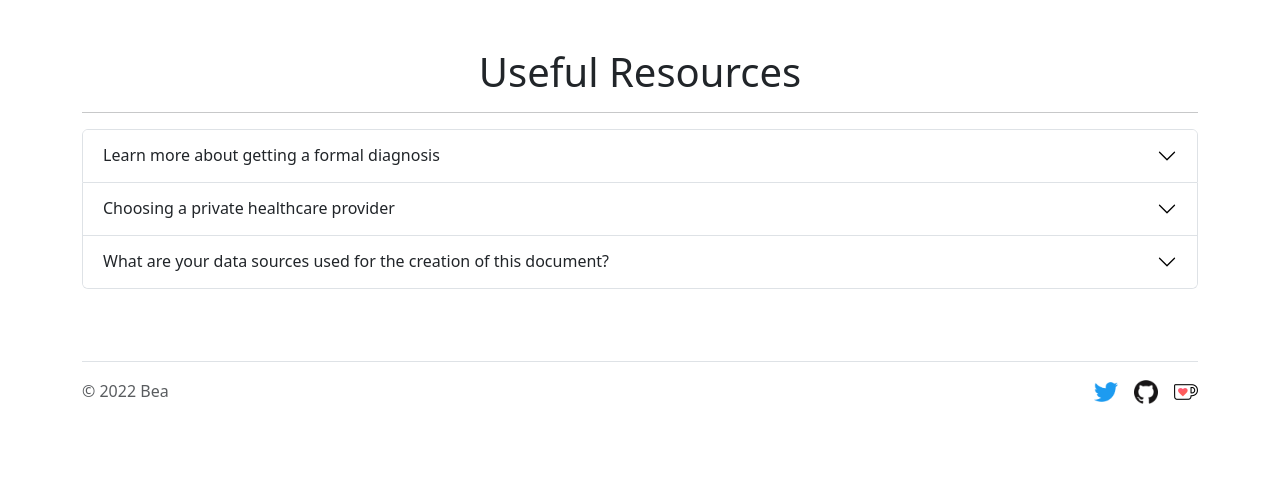
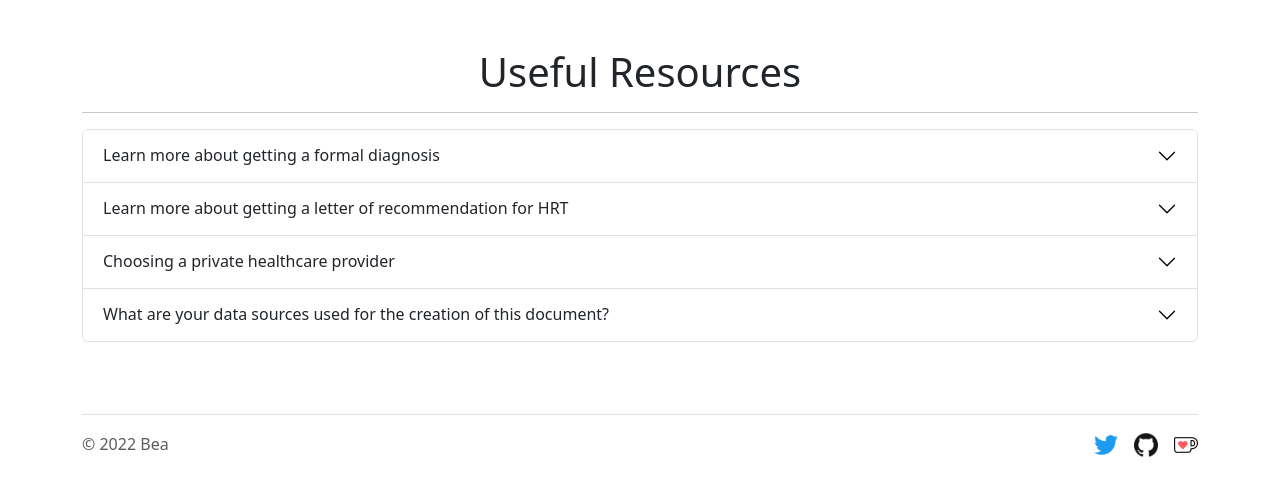
Before and after one commit to beawitcht/transinformed-server, a Flask app: page /resources in a window 1280 px wide. Shown: the part 72-568 px from the top of the page. Run offline with Flask 2, Linux system fonts and the light colour scheme; some libraries are stand-ins or nearby versions.

Commit message:
updates additional info

```diff
--- a/app/templates/about.html
+++ b/app/templates/about.html
@@ -25,7 +25,7 @@
                     <div id="about-collapseOne" class="accordion-collapse collapse" aria-labelledby="about-whoFor">
                         <div class="accordion-body">
                             This service is for anyone living in the UK who is seeking gender affirming care from their
-                            GP, with a focus on gaining access to HRT and other NHS services that a GP can facilitate.
+                            GP, with a focus on gaining access to HRT.
                         </div>
                     </div>
                 </div>
@@ -39,9 +39,7 @@
                     <div id="about-collapseTwo" class="accordion-collapse collapse"
                         aria-labelledby="about-serviceProvide">
                         <div class="accordion-body">
-                            A concise document that is tailored to your healthcare needs, that tries to make it as
-                            simple as possible for your GP to get the most important information to provide the best
-                            care, specifically highlighting the relevant guidance for transgender patients.
+                            This service allows you to generate a document to act as an aid when talking to your GP about accessing HRT.
                         </div>
                     </div>
                 </div>
--- a/app/templates/resources.html
+++ b/app/templates/resources.html
@@ -26,6 +26,19 @@
                     <div id="resources-collapseOne" class="accordion-collapse collapse" aria-labelledby="resources-formalDiagnosis">
                         <div class="accordion-body">
                             Check out <a target="_blank" href="https://genderkit.org.uk/article/formal-diagnosis/">this resource from the Gender Construction Kit</a> to learn more about getting a formal diagnosis
+                        </div>
+                    </div>
+                </div>
+                <div class="accordion-item">
+                    <h2 class="accordion-header" id="resources-formalDiagnosis">
+                        <button class="accordion-button collapsed" type="button" data-bs-toggle="collapse"
+                            data-bs-target="#resources-collapseFour" aria-expanded="false" aria-controls="resources-collapseFour">
+                            Learn more about getting a letter of recommendation for HRT
+                        </button>
+                    </h2>
+                    <div id="resources-collapseFour" class="accordion-collapse collapse" aria-labelledby="resources-formalDiagnosis">
+                        <div class="accordion-body">
+                            This letter can be obtained from your chosen private healthcare provider, or from a GIC
                         </div>
                     </div>
                 </div>
@@ -61,6 +74,7 @@
                                 <a target="_blank" class="list-group-item list-group-item" href="https://www.dpt.nhs.uk/download/VjSSV5TQVv">NHS England - Guidance for GPs on working with private online medical service providers </a>
                                 <a target="_blank" class="list-group-item list-group-item" href="https://www.england.nhs.uk/rtt/">NHS England - Referral to treatment guidelines</a>
                                 <a target="_blank" class="list-group-item list-group-item" href="https://www.rcpsych.ac.uk/docs/default-source/improving-care/better-mh-policy/college-reports/cr181-good-practice-guidelines-for-the-assessment-and-treatment-of-adults-with-gender-dysphoria.pdf">Royal College of Psychiatrists - guidelines for treating adults with gender dysphoria</a>
+                                <a target="_blank" class="list-group-item list-group-item" href="https://gendergp.com/wp-content/uploads/2018/02/Susan_Goldsmith_to_Chaand_Nagpaul_BMA_GP_committee.pdf_66389596.pdf">Letter from Susan Goldsmith - Chief Executive of the GMC</a>
                             </ul>
                         </div>
                     </div>
```
